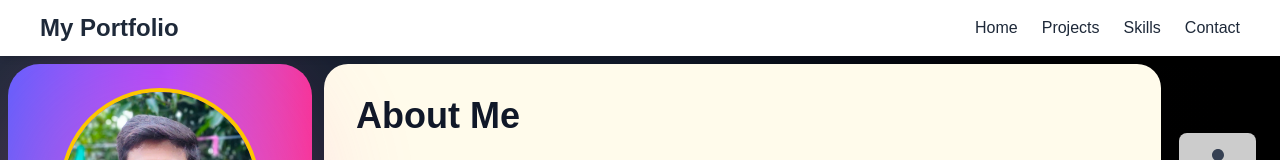
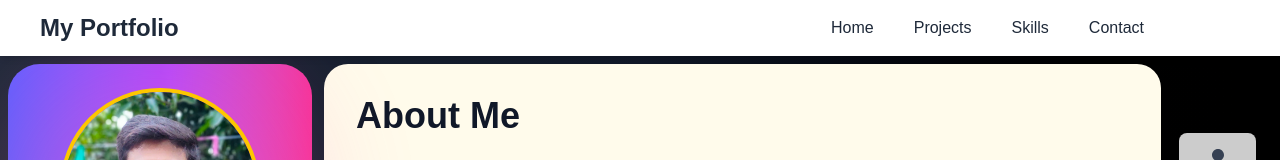
Before and after one commit to amitgiti137/portfolio, a Next.js app: page / in a window 1280 px wide. Shown: the top 160 px of the page. Built offline with nearby package versions, Linux system fonts and the light colour scheme.

Commit message:
Initial commit

```diff
--- a/app/components/Header.jsx
+++ b/app/components/Header.jsx
@@ -3,10 +3,10 @@ import Link from 'next/link';
 
 export default function Header({ setActiveSection }) {
     return (
-    <section className=''>
+        <section className='conatiner mx-auto'>
             <header className="flex justify-between items-center py-3 px-10 bg-white dark:bg-gray-600 shadow-md fixed top-0 left-0 w-full z-20 ">
                 <h1 className="text-2xl hidden lg:flex font-bold text-gray-800 dark:text-white">My Portfolio</h1>
-      <nav className="space-x-6">
+                <nav className="lg:space-x-10 space-x-7 lg:me-24">
                     <Link href="/" onClick={() => setActiveSection('about')} className='text-gray-800 dark:text-white'>Home</Link>
                     <Link href="/" onClick={() => setActiveSection('work')} className='text-gray-800 dark:text-white'>Projects</Link>
                     <Link href="/#skills" onClick={() => setActiveSection('about')} className='text-gray-800 dark:text-white'>Skills</Link>
```
Lines whose indentation alone changed are shown as unchanged.
